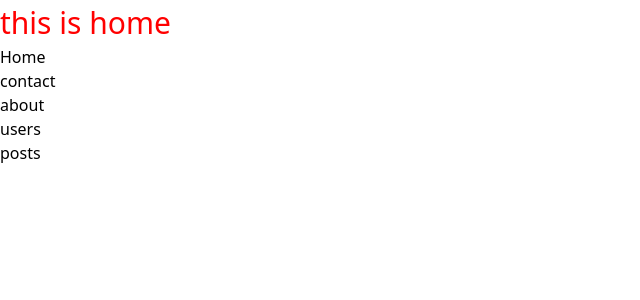
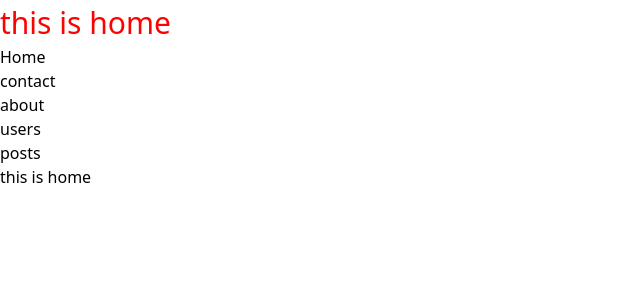
Before and after one commit to pobittra1/react-router-concepts, a React (Vite) app: page / in a window 1280 px wide. Shown: the top 300 px of the page, without its empty margins (0-640 px from the left). Built offline with nearby package versions, Linux system fonts and the light colour scheme.

Commit message:
doing usage of useNavigate hook

```diff
--- a/src/components/Home/Home.jsx
+++ b/src/components/Home/Home.jsx
@@ -1,6 +1,6 @@
 import { Outlet } from "react-router-dom";
 import Header from "../Header/Header";
-import User from "../User/User";
+
 
 
 const Home = () => {
@@ -15,6 +15,7 @@ const Home = () => {
         <div>
             <h2 style={headingStyle}>this is home</h2>
             <Header></Header>
+            <p>this is home</p>
             <Outlet></Outlet>
         </div>
     );
--- a/src/components/PostDetails/PostDetails.jsx
+++ b/src/components/PostDetails/PostDetails.jsx
@@ -1,32 +1,28 @@
 import { useLoaderData } from "react-router-dom";
-import { NavLink } from "react-router-dom";
+import { NavLink, useNavigate } from "react-router-dom";
 const PostDetails = () => {
   const post = useLoaderData();
+  const navigate = useNavigate();
   const { title, body } = post;
+
+  // const handleGoBack = () => {
+  //   navigate(-1);
+  // }; i do this operation or do direct annonymous function operation
+
   return (
     <div className="border border-green-400 p-6 mt-12 mx-auto max-w-3xl">
       <h2 className="text-3xl text-center ">
-        <span
-          className="text-4xl text-green-500"
-        >
-          title is:
-        </span>{" "}
-        {title}
+        <span className="text-4xl text-green-500">title is:</span> {title}
       </h2>
       <p className="text-xl text-center">
-        <span
-          className="text-4xl text-green-500"
-        >
-          body data is:
-        </span>{" "}
-        {body}
+        <span className="text-4xl text-green-500">body data is:</span> {body}
       </p>
       <div className="flex gap-3">
         <button className="capitalize border border-green-300 px-3 py-2 mt-4 bg-gray-500 text-black">
           <NavLink to={"/"}>go to home</NavLink>
         </button>
         <button className="capitalize border border-green-300 px-3 py-2 mt-4 bg-gray-500 text-black">
-          <NavLink to={-1}>go to back</NavLink>
+          <NavLink onClick={()=>navigate(-1)}>go to back</NavLink>
         </button>
       </div>
     </div>
```
